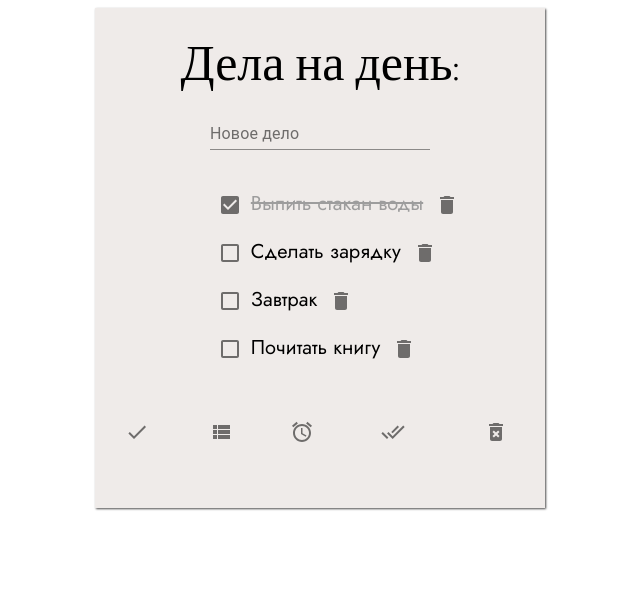
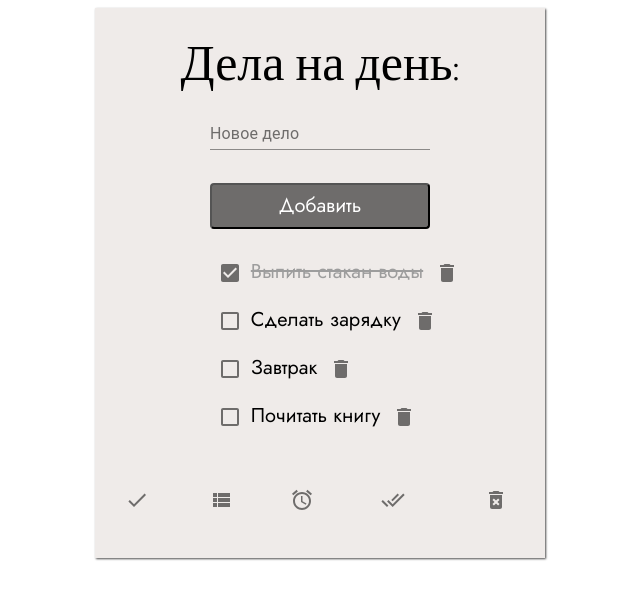
Before and after one commit to WebHeroSchool/ReactApp-n, a React (Create React App) app: page / in a window 1280 px wide. Shown: the top 600 px of the page, without its empty margins (320-960 px from the left). Built offline with nearby package versions, Linux system fonts and the light colour scheme.

Commit message:
add new element in item list in Input

```diff
--- a/src/components/App/App.js
+++ b/src/components/App/App.js
@@ -32,7 +32,8 @@ class App extends React.Component {
 				isDone: false,
 				id: 4
 			}
-		]
+		],
+		count: 4
 	}
 
 	onButtonClick = id => {
@@ -52,13 +53,26 @@ class App extends React.Component {
 		this.setState({ items: deleteItemList})
 	}
 
+	onClickAdd = value => this.setState(state => ({
+			items: [
+				...state.items,
+				{
+					value,
+					isDone: false,
+					id: state.count + 1
+				}
+			],
+			count: state.count + 1
+		})
+	);
+
 	render() {
 
 		return (
 			<div className={styles.wrap}>
 				<div className={styles.color}>
 					<h1 className={styles.title}>Дела на день:</h1>
-					<InputItem />
+					<InputItem onClickAdd={this.onClickAdd}/>
 					<ItemList items={this.state.items} onButtonClick={this.onButtonClick} onClickDelete={this.onClickDelete}/>
 					<Footer />
 				</div>
--- a/src/components/App/App.module.css
+++ b/src/components/App/App.module.css
@@ -1,4 +1,5 @@
 @import url('https://fonts.googleapis.com/css2?family=Poiret+One&display=swap');
+@import url('https://fonts.googleapis.com/css2?family=Jost&display=swap');
 
 .wrap {
   display: flex;
@@ -11,7 +12,7 @@
   flex-direction: column;
   align-items: center;
   width: 450px;
-  height: 500px;
+  min-height: 550px;
   background-color: #efebe9;
   box-shadow: 1px 1px 2px rgba(0, 0, 0, .7);
 }
--- a/src/components/InputItem/InputItem.js
+++ b/src/components/InputItem/InputItem.js
@@ -2,11 +2,44 @@ import React from 'react';
 import TextField from '@material-ui/core/TextField';
 import styles from './InputItem.module.css';
 
-const InputItem = () => (<span className={styles.input}>
-	<TextField
-        label="Новое дело"
-        className={styles.text}
-    />
-</span>);
+class InputItem extends React.Component {
+	state = {
+		inputValue: '',
+		inputLabel: 'Новое дело'
+	};
+
+	onButtonClick =() => {
+		if(this.state.inputValue !== '') {
+			this.setState({
+				inputValue: ''
+			});
+			this.props.onClickAdd(this.state.inputValue.charAt(0).toUpperCase() + this.state.inputValue.toLowerCase());
+		} else {
+			this.setState({
+				inputLabel: <span className={styles.color}>Ошибка: Пустое поле</span>
+			});
+		}
+
+	}
+
+	render() {
+		const { onClickAdd } = this.props;
+
+		return (<div className={styles.input}>
+			<TextField
+		        label={this.state.inputLabel}
+		        className={styles.text}
+		        value={this.state.inputValue}
+		        onClick={() => this.setState({inputLabel: 'Новое дело'})}
+		        onChange={event => this.setState({inputValue: event.target.value.toUpperCase()})}
+		    />
+		    <button
+		    	className={styles.button}
+			    onClick={this.onButtonClick}>
+			    Добавить
+			</button>
+		</div>);
+	}
+}
 
 export default InputItem;
--- a/src/components/InputItem/InputItem.module.css
+++ b/src/components/InputItem/InputItem.module.css
@@ -1,9 +1,36 @@
 @import url('https://fonts.googleapis.com/css2?family=Didact+Gothic&display=swap');
 
+input,
+button {
+  font-family: inherit;
+}
+
+.color {
+  color: #d30004;
+  border: 2px solid #d30004;
+  padding: 7px 17px;
+}
+
 .input {
-  margin: 0 0 2.5% 0;
+  display: grid;
 }
 
 .text {
   font: normal normal 10px 'Didact Gothic', sans-serif;
 }
+
+.button {
+  margin: 15% 0 0 0;
+  background: #6e6c6b;
+  border-radius: 4px;
+  box-shadow: none;
+  font: normal normal 20px/ 30px 'Jost', sans-serif;
+  color: #fff;
+  padding: 0.3em 2.9em;
+  outline: none;
+  cursor: pointer;
+}
+
+.button:hover {
+  background: #9d9d9d;
+}
--- a/src/components/ItemList/ItemList.js
+++ b/src/components/ItemList/ItemList.js
@@ -7,7 +7,7 @@ import styles from './ItemList.module.css'
 
 const ItemList = ({ items, onButtonClick, onClickDelete }) => (<div className={styles.list}>
 	<ul className={styles.item}>
-		{items.map(item => <li className={styles.li} key={item.value}>
+		{items.map(item => <li className={styles.li} key={item.id}>
 			<Checkbox
 				onClick={() => onButtonClick(item.id)}
 				color="default"
```
